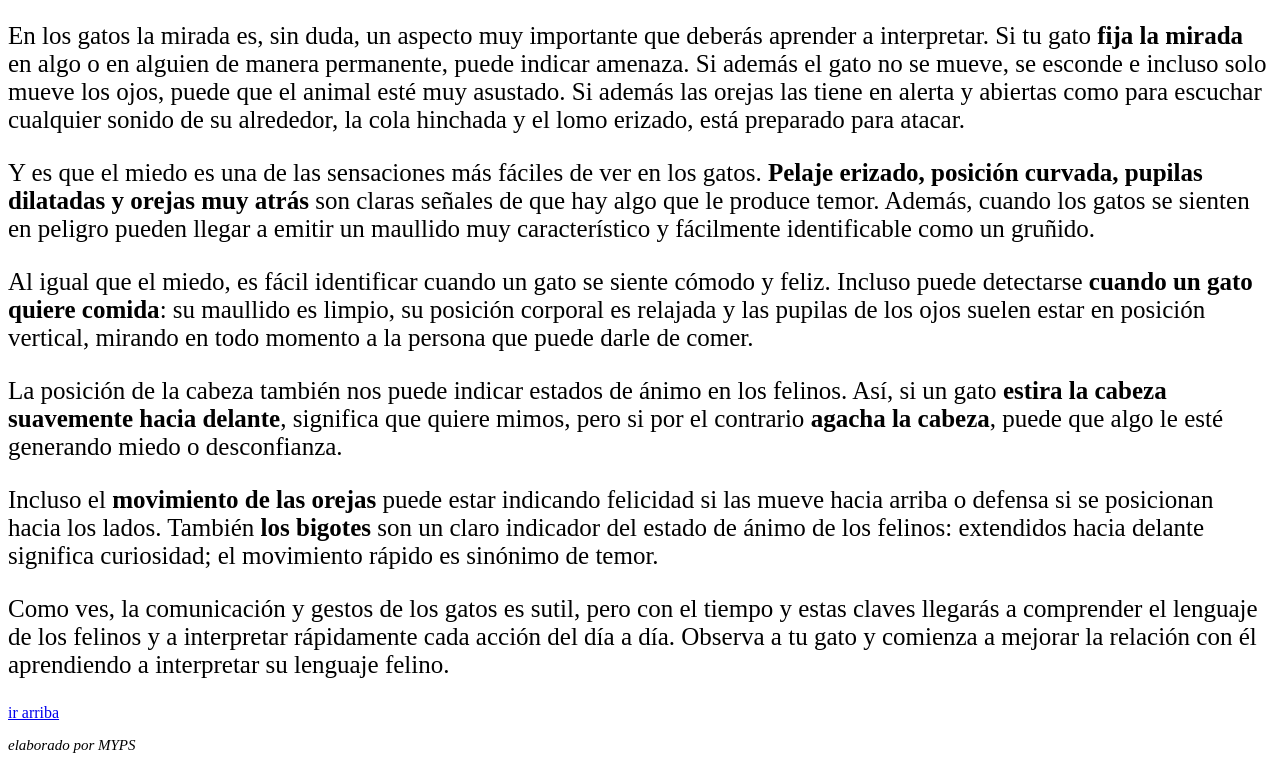
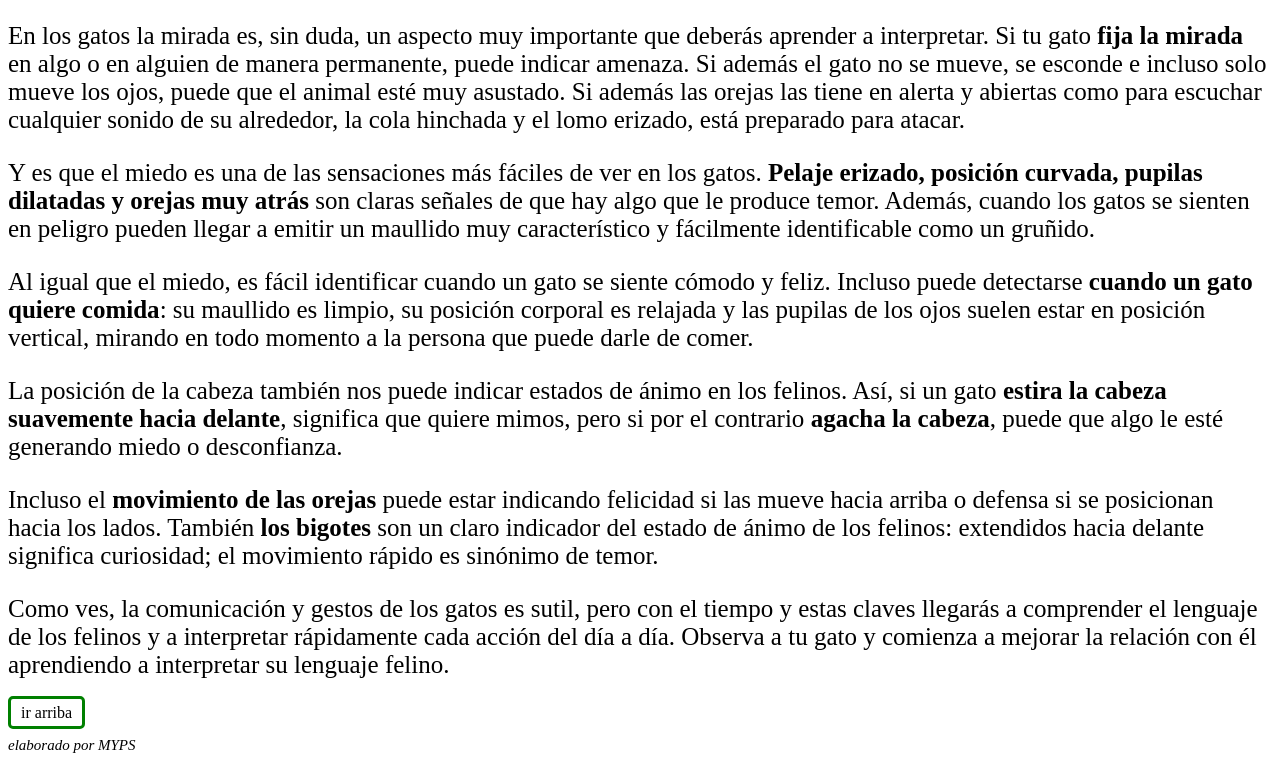
Before and after one commit to YamPedraza/Sitio, a plain HTML site: page Gatos3.html in a window 1280 px wide. Shown: the part 1716-2485 px from the top of the page. Drawn offline with Linux system fonts and the light colour scheme.

Commit message:
add diseño al boton ir arriba

```diff
--- a/estilos.css
+++ b/estilos.css
@@ -105,7 +105,7 @@ td {
     border: 1px solid #ddd;
 }
 
-section a {
+.arriba{
     color: black; /* Color del texto del enlace */
     text-decoration: none; /* Quita el subrayado predeterminado */
     border: 3px solid green; /* Borde de 1px de ancho y color negro */
```
